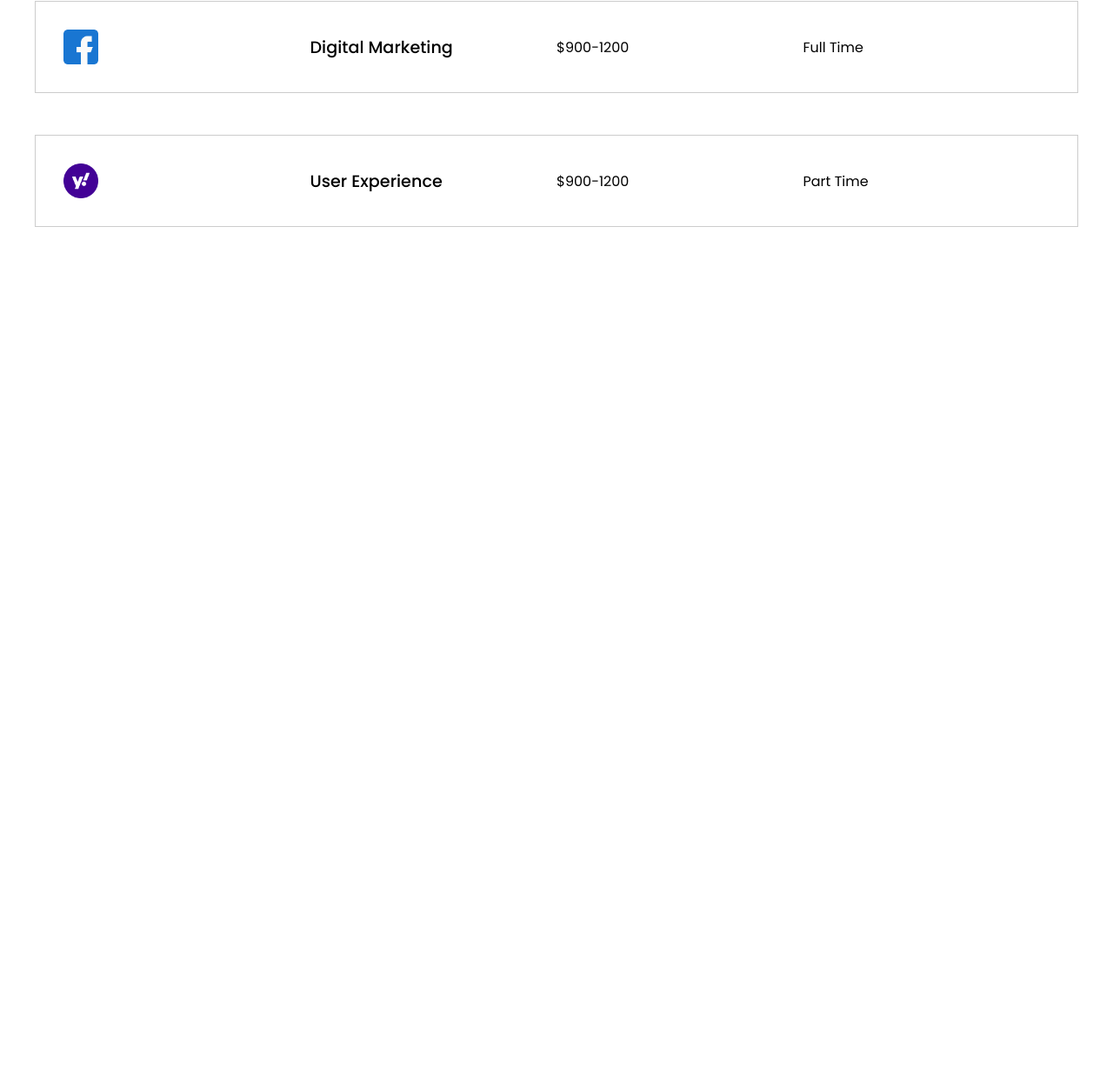
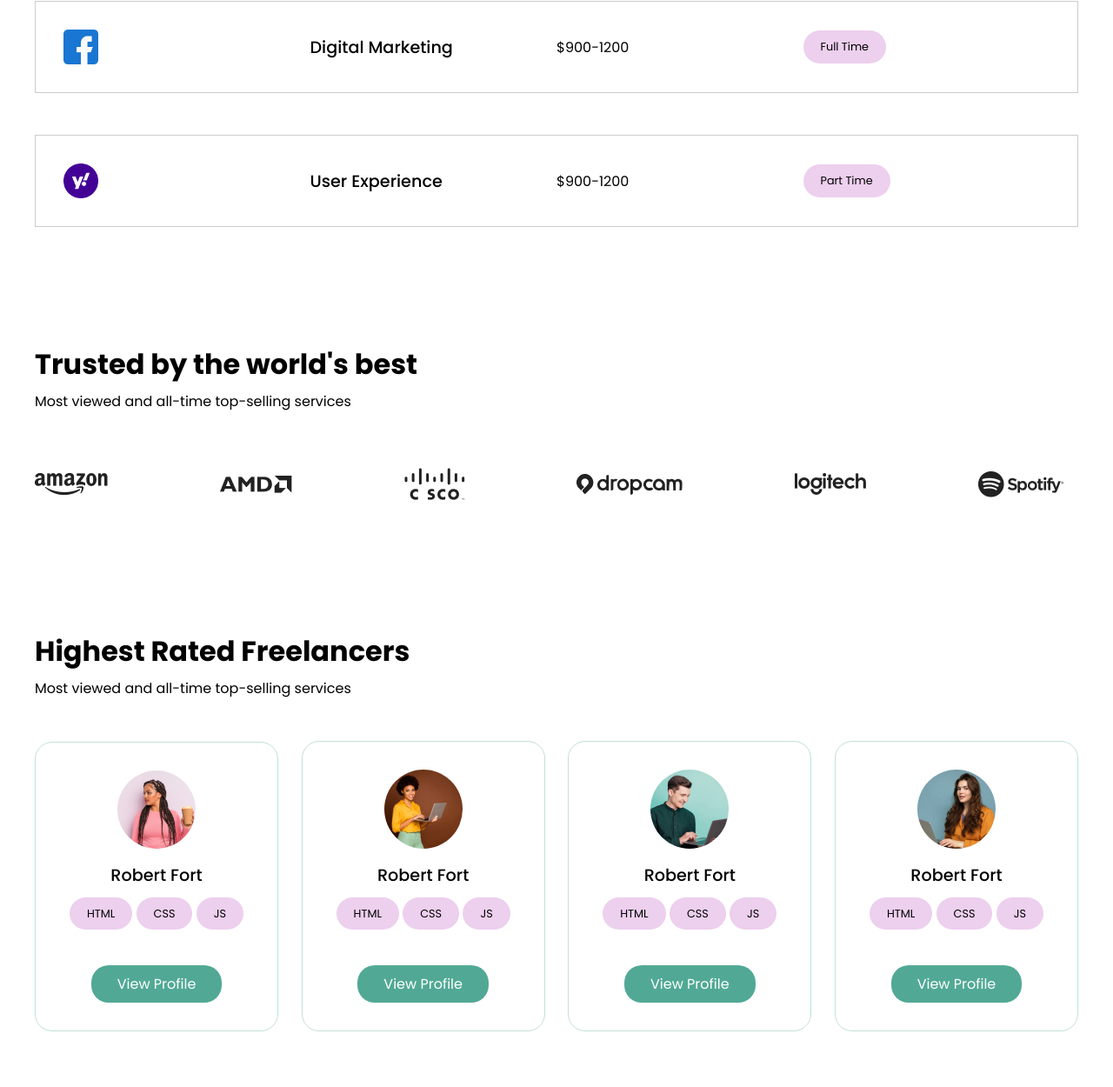
Before and after one commit to QaisarIqbal962/Job_Portal_Website, a plain HTML site: page index.html in a window 1280 px wide. Shown: the part 2009-3259 px from the top of the page at 87% size. Before the commit the page ends 2334 px from the top, so only its background shows below. Drawn offline with nearby package versions, Linux system fonts and the light colour scheme.

Commit message:
team section completed

```diff
--- a/index.html
+++ b/index.html
@@ -1,14 +1,12 @@
 <!DOCTYPE html>
 <html lang="en">
+
 <head>
   <meta charset="UTF-8" />
   <meta name="viewport" content="width=device-width, initial-scale=1.0" />
   <title>Job Portal Website</title>
   <link rel="stylesheet" href="style.css" />
-    <link
-      href="https://unpkg.com/boxicons@2.1.4/css/boxicons.min.css"
-      rel="stylesheet"
-    />
+  <link href="https://unpkg.com/boxicons@2.1.4/css/boxicons.min.css" rel="stylesheet" />
 </head>
 
 <body>
@@ -16,9 +14,7 @@
 
   <header>
     <div id="navbar" class="obj-width">
-        <a href="index.html"
-          ><img src="images/logo.png" alt="" srcset="" class="logo"
-        /></a>
+      <a href="index.html"><img src="images/logo.png" alt="" srcset="" class="logo" /></a>
 
       <ul id="menu">
         <li><a href="">Home</a></li>
@@ -142,7 +138,82 @@
       </li>
     </div>
   </section>
+
+
+  <!-- Brand Section -->
+
+  <section class="trust sec-space obj-width">
+    <h2>Trusted by the world's best</h2>
+    <p>Most viewed and all-time top-selling services</p>
+
+    <div class="t-box">
+      <img src="images/t1.png" alt="">
+      <img src="images/t2.png" alt="">
+      <img src="images/t3.png" alt="">
+      <img src="images/t4.png" alt="">
+      <img src="images/t5.png" alt="">
+      <img src="images/t6.png" alt="">
+    </div>
+
+  </section>
+
+  <!-- Team Section -->
+
+  <section class="team sec-space obj-width">
+    <h2>Highest Rated Freelancers</h2>
+    <p>Most viewed and all-time top-selling services</p>
+
+    <div class="team-container">
+      <div class="f1-box">
+        <img src="images/fl-1.png" alt="">
+        <h3>Robert Fort</h3>
+        <div class="skill">
+          <span id="key">HTML</span>
+          <span id="key">CSS</span>
+          <span id="key">JS</span>
+        </div>
+        <a href="#" id="g-btn">View Profile</a>
+      </div>
+
+      <div class="f1-box">
+        <img src="images/fl-2.png" alt="">
+        <h3>Robert Fort</h3>
+        <div class="skill">
+          <span id="key">HTML</span>
+          <span id="key">CSS</span>
+          <span id="key">JS</span>
+        </div>
+        <a href="#" id="g-btn">View Profile</a>
+      </div>
+
+      <div class="f1-box">
+        <img src="images/fl-3.png" alt="">
+        <h3>Robert Fort</h3>
+        <div class="skill">
+          <span id="key">HTML</span>
+          <span id="key">CSS</span>
+          <span id="key">JS</span>
+        </div>
+        <a href="#" id="g-btn">View Profile</a>
+      </div>
+
+      <div class="f1-box">
+        <img src="images/fl-4.png" alt="">
+        <h3>Robert Fort</h3>
+        <div class="skill">
+          <span id="key">HTML</span>
+          <span id="key">CSS</span>
+          <span id="key">JS</span>
+        </div>
+        <a href="#" id="g-btn">View Profile</a>
+      </div>
+    </div>
+
+  </section>
+
+
   <script src="script.js"></script>
   <script src="toggle.js"></script>
 </body>
+
 </html>
--- a/style.css
+++ b/style.css
@@ -219,6 +219,53 @@ header {
   padding-bottom: 0;
 }
 
+.trust .t-box {
+  display: flex;
+  align-items: center;
+  flex-wrap: wrap;
+  justify-content: space-between;
+  padding-top: 3rem;
+}
+
+.trust .t-box img {
+  margin: 1rem 1rem 1rem 0;
+}
+
+.team-container {
+  display: flex;
+  justify-content: space-between;
+  align-items: center;
+  flex-wrap: wrap;
+}
+
+.team-container .f1-box {
+  border: 1px solid #c1e1d9;
+  width: 280px;
+  padding: 2rem 0;
+  border-radius: 20px;
+  margin-top: 3rem;
+  display: flex;
+  flex-direction: column;
+  justify-content: center;
+  align-items: center;
+}
+
+.f1-box img{
+  border-radius: 50%;
+  margin-bottom: 1rem;
+}
+
+.skill {
+  padding-bottom: 3rem;
+}
+
+#key {
+  font-size: 0.8rem;
+  background-color: #edcfee;
+  padding: 10px 20px;
+  border-radius: 20px;
+}
+
 @media (max-width: 699px) {
   #menu {
     background-color: #fff;
@@ -279,4 +326,46 @@ header {
   .features .fe-box div {
     width: 40%;
   }
+
+  .jobs .job-id {
+    position: relative;
+    width: 100%;
+    overflow-x: scroll;
+    -ms-overflow-style: none;
+    scrollbar-width: none;
+  }
+
+  .jobs .job-id li {
+    padding: 20px 30px;
+    text-wrap: nowrap;
+  }
+
+  .jobs-container {
+    display: flex;
+    justify-content: space-between;
+    flex-wrap: wrap;
+    margin-top: 2rem;
+  }
+
+  .jobs .jList {
+    width: 48%;
+    margin-top: 1rem;
+    grid-template-columns: repeat(1, 1fr);
+    grid-gap: 15px;
+    padding: 2rem 1rem;
+    text-align: center;
+    justify-items: center;
+  }
+
+  .team-container .f1-box{
+    width: 48%;
+    text-align: center;
+    border-radius: 10px;
+    margin-top: 1rem;
+  }
+
+  .skill{
+    padding-bottom: 1rem;
+  }
+
 }
```
Lines whose indentation alone changed are shown as unchanged.
